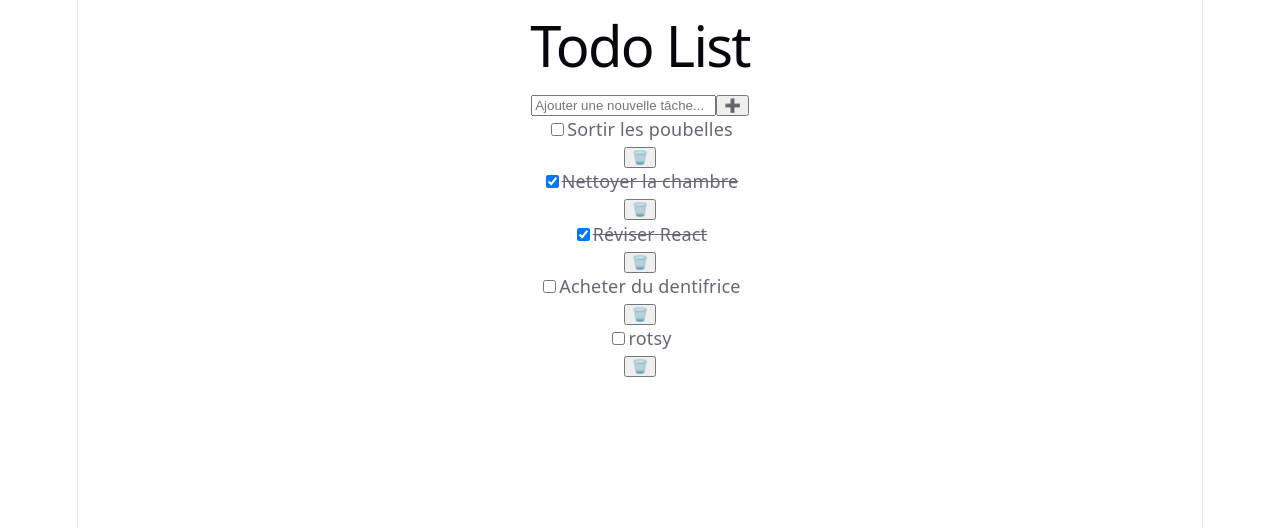
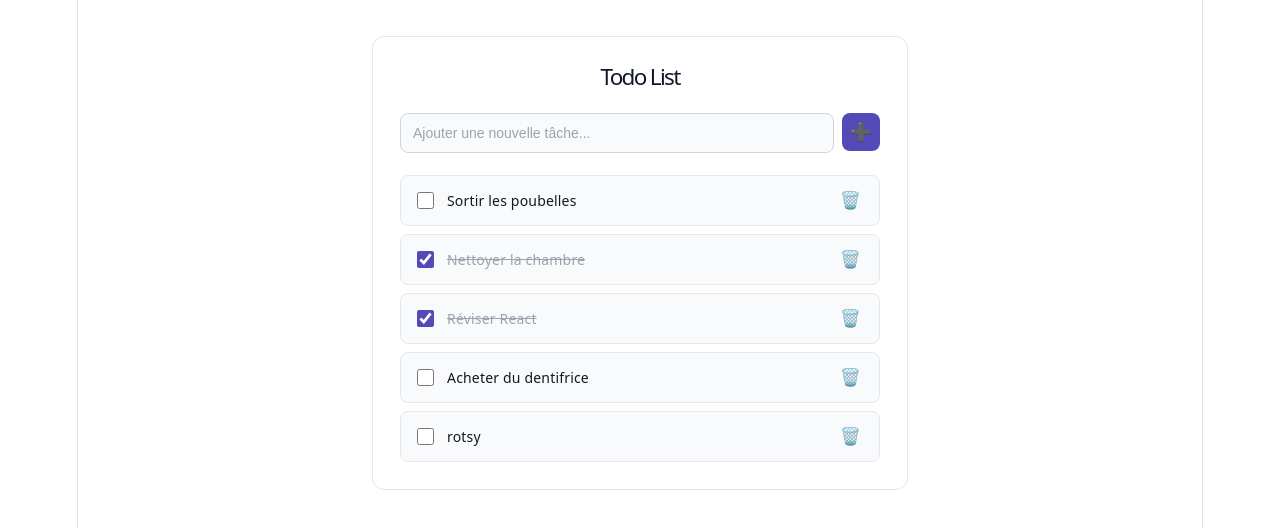
Before and after one commit to FitiavanaRM/TodoList_React, a React (Vite) app: page / in a window 1280 px wide. Shown: the top 528 px of the page. Built offline with nearby package versions, Linux system fonts and the light colour scheme; data requests are answered from the project's data file.

Commit message:
Ajout de css

```diff
--- a/src/components/TodoList.css
+++ b/src/components/TodoList.css
@@ -0,0 +1,136 @@
+.todo-container {
+    max-width: 480px;
+    margin: 2rem auto;
+    padding: 1.5rem;
+    background: #ffffff;
+    border: 1px solid #e5e7eb;
+    border-radius: 12px;
+}
+
+.todo-container h1 {
+    font-size: 1.25rem;
+    font-weight: 500;
+    color: #111827;
+    margin: 0 0 1.25rem;
+}
+
+.add-todo-form {
+    display: flex;
+    gap: 8px;
+    margin-bottom: 1.25rem;
+}
+
+.add-todo-form input[type="text"] {
+    flex: 1;
+    height: 38px;
+    padding: 0 12px;
+    font-size: 14px;
+    border: 1px solid #d1d5db;
+    border-radius: 8px;
+    background: #f9fafb;
+    color: #111827;
+    outline: none;
+    transition: border-color 0.15s, box-shadow 0.15s;
+}
+
+.add-todo-form input[type="text"]::placeholder {
+    color: #9ca3af;
+}
+
+.add-todo-form input[type="text"]:focus {
+    border-color: #534AB7;
+    background: #ffffff;
+    box-shadow: 0 0 0 3px rgba(83, 74, 183, 0.12);
+}
+
+.add-todo-form button[type="submit"] {
+    height: 38px;
+    width: 38px;
+    border: none;
+    border-radius: 8px;
+    background: #534AB7;
+    color: #ffffff;
+    font-size: 18px;
+    cursor: pointer;
+    display: flex;
+    align-items: center;
+    justify-content: center;
+    flex-shrink: 0;
+    transition: background 0.15s;
+}
+
+.add-todo-form button[type="submit"]:hover {
+    background: #3C3489;
+}
+
+.todo-items-list {
+    display: flex;
+    flex-direction: column;
+    gap: 8px;
+}
+
+.todo-item {
+    display: flex;
+    align-items: center;
+    justify-content: space-between;
+    padding: 10px 12px;
+    border: 1px solid #e5e7eb;
+    border-radius: 8px;
+    background: #f9fafb;
+    transition: background 0.15s;
+}
+
+.todo-item:hover {
+    background: #f3f4f6;
+}
+
+.todo-content {
+    display: flex;
+    align-items: center;
+    gap: 10px;
+    flex: 1;
+    min-width: 0;
+}
+
+.todo-content input[type="checkbox"] {
+    width: 17px;
+    height: 17px;
+    accent-color: #534AB7;
+    cursor: pointer;
+    flex-shrink: 0;
+}
+
+.todo-content span {
+    font-size: 14px;
+    color: #111827;
+    white-space: nowrap;
+    overflow: hidden;
+    text-overflow: ellipsis;
+    transition: color 0.15s;
+}
+
+/* Tâche cochée (appliquée via style inline dans le composant) */
+span[style*="line-through"] {
+    color: #9ca3af;
+}
+
+/* Bouton supprimer */
+.delete-btn {
+    background: none;
+    border: none;
+    cursor: pointer;
+    color: #9ca3af;
+    font-size: 17px;
+    padding: 4px 6px;
+    border-radius: 6px;
+    display: flex;
+    align-items: center;
+    justify-content: center;
+    flex-shrink: 0;
+    transition: background 0.15s, color 0.15s;
+}
+
+.delete-btn:hover {
+    background: #fee2e2;
+    color: #dc2626;
+}
```
